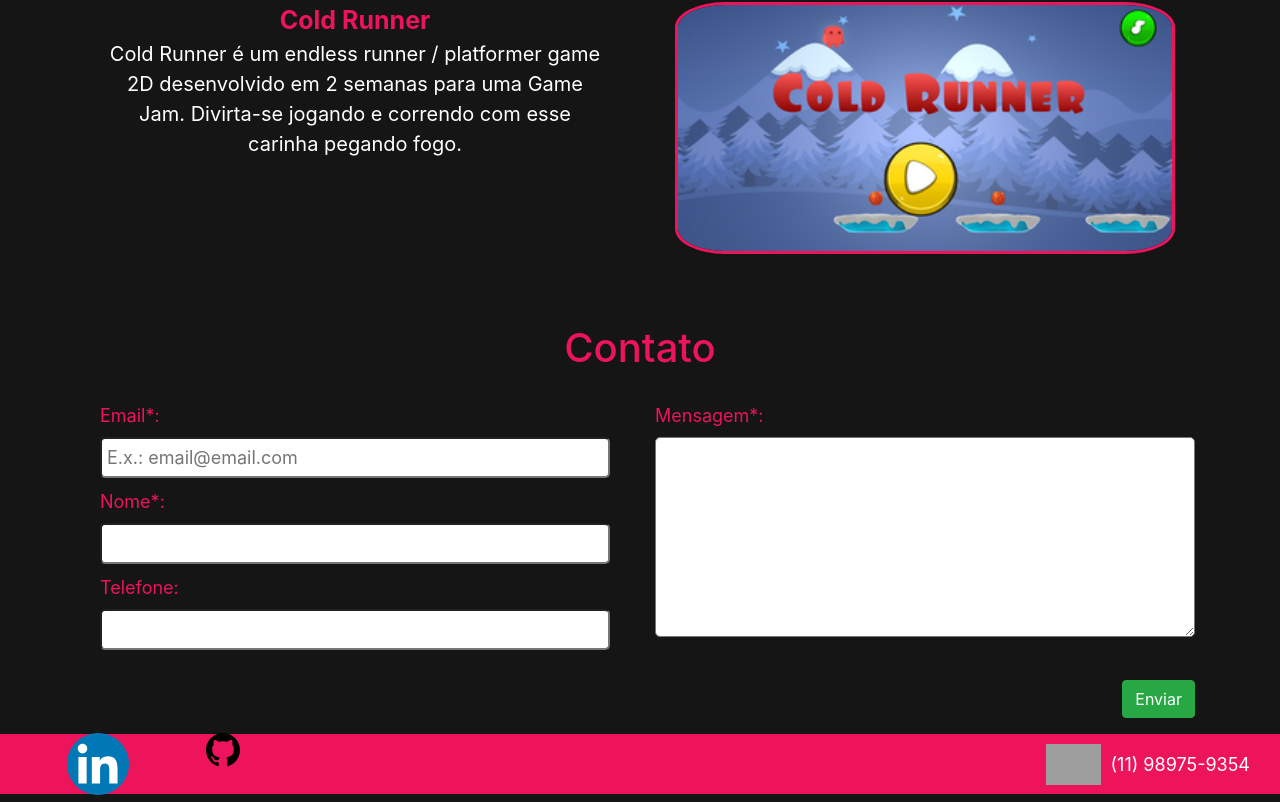
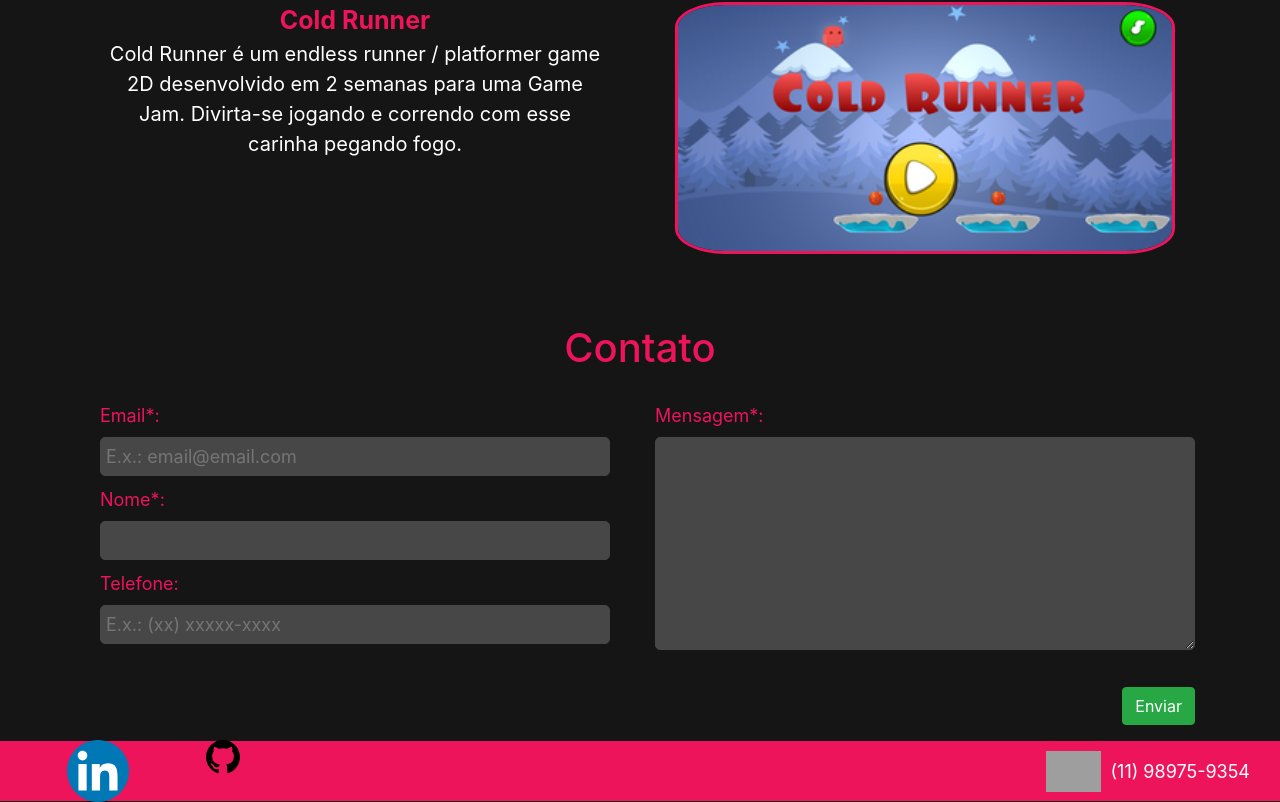
Before and after one commit to MatthewVicente/portfolio, a React (Create React App) app: page / in a window 1280 px wide. Shown: the part 1414-2216 px from the top of the page. Built offline with nearby package versions, Linux system fonts and the light colour scheme; no server answers; grey boxes are pictures that could not be loaded.

Commit message:
Change background color from form inputs

```diff
--- a/src/App.css
+++ b/src/App.css
@@ -4,7 +4,7 @@ html {
 
 body {
   color: white;
-  background-color: rgb(21, 21, 21);;
+  background-color: rgb(21, 21, 21);
   font-size: 18px;
 }
 
--- a/src/components/Contato.js
+++ b/src/components/Contato.js
@@ -9,10 +9,26 @@ const ContatoContainer = styled.div`
     margin-bottom: 20px;
   }
 
-  input, textarea {
+  input, input:focus, textarea, textarea:focus {
     width: 100%;
     padding: 5px;
+    color: white;
+    border: 1px solid #484747;
     border-radius: 5px;
+    background: #484747;
+  }
+
+  /* Change the white to any color ;) */
+  input:-webkit-autofill,
+  input:-webkit-autofill:hover,
+  input:-webkit-autofill:focus,
+  input:-webkit-autofill:active  {
+    -webkit-box-shadow: 0 0 0 30px #484747 inset !important;
+  }
+
+  /*Change text in autofill textbox*/
+  input:-webkit-autofill {
+    -webkit-text-fill-color: white !important;
   }
 
   label {
@@ -23,7 +39,7 @@ const ContatoContainer = styled.div`
   }
 
   #mensagem {
-    height: 200px;
+    height: 213px;
   }
 
   .submit-button {
@@ -34,11 +50,11 @@ const ContatoContainer = styled.div`
 
 const Error = styled.div`
   width: 70%;
+  padding: 15px;
   color: #ce0f0f;
   margin-top: 30px;
   border-radius: 10px;
   border-color: #f5c6cb;
-  padding: 15px;
   background-color: #f8d7da;
 `;
 
@@ -83,7 +99,7 @@ const Contato = () => {
             </Col>
             <Col md="12">
               <Label>Telefone:</Label>
-              <input name="telefone" ref={register}/>
+              <input name="telefone" placeholder="E.x.: (xx) xxxxx-xxxx" ref={register}/>
               {errors.telefone && <Error>Por favor, preencha o campo Telefone</Error>}
             </Col>
           </Col>
```
